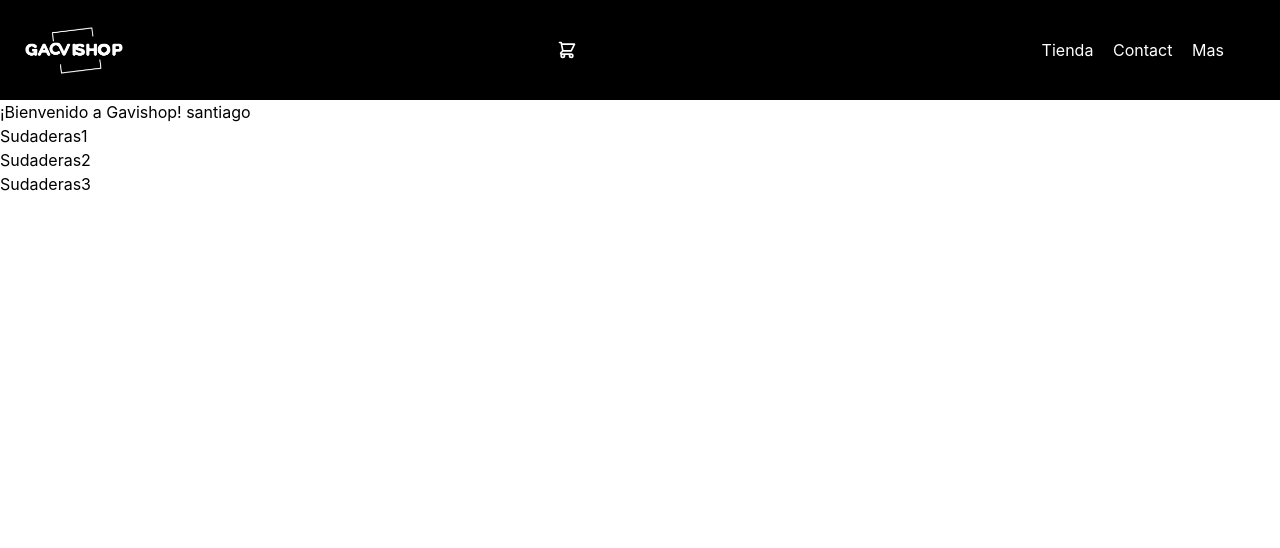
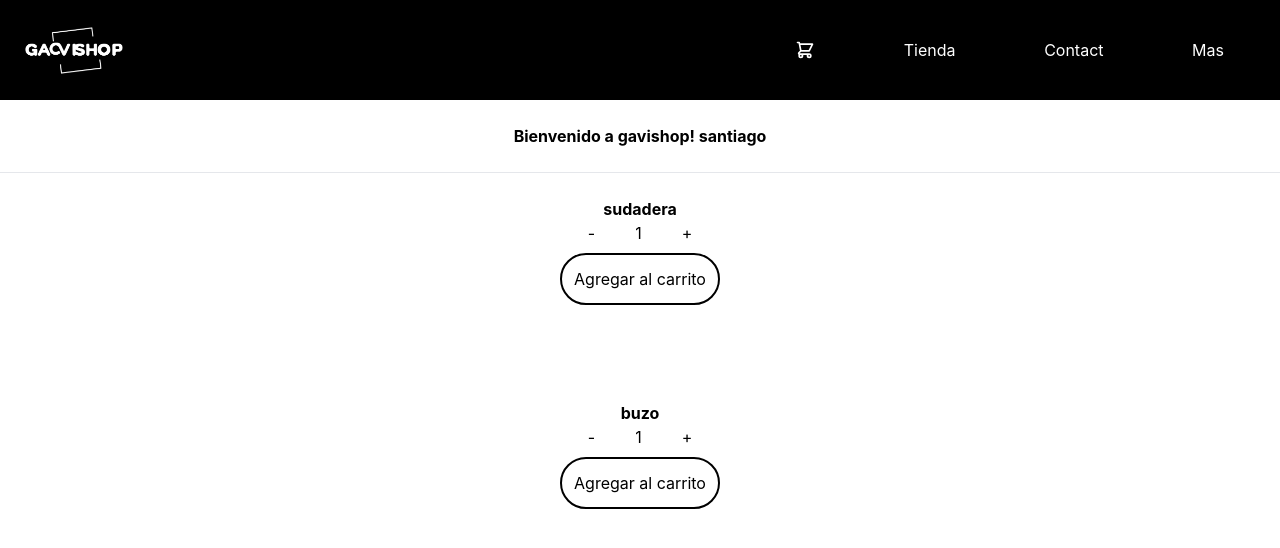
Before and after one commit to joselantifeka/ProyectoReactJS, a React (Create React App) app: page / in a window 1280 px wide. Shown: the top 548 px of the page. Built offline with nearby package versions, Linux system fonts and the light colour scheme.

Commit message:
Se creo el ItemCount.jsx

```diff
--- a/src/App.js
+++ b/src/App.js
@@ -1,13 +1,13 @@
+import Body from './components/Body';
 import NavBar from './components/NavBar';
-import ItemListContainer from './components/ItemListContainer';
 
 function App() {
   return (
     <div className="App">
       <header className="App-header">
         <NavBar />
-        <ItemListContainer greeting='santiago' />
       </header>
+      <Body></Body>
     </div>
   );
 }
--- a/src/components/Body.jsx
+++ b/src/components/Body.jsx
@@ -1,7 +1,15 @@
+import ItemCount from "./ItemCount";
+import ItemListContainer from "./ItemListContainer";
+
 function Body(){
     return(
         <body>
-
+            <ItemListContainer greeting='santiago' />
+            <hr></hr>
+            <ItemCount name='sudadera' stock={5} initial={1} />
+            <ItemCount name='buzo' stock={10} initial={1} />
         </body>
     )
 }
+
+export default Body;
--- a/src/components/CartWidget.jsx
+++ b/src/components/CartWidget.jsx
@@ -1,11 +1,7 @@
 import { ShoppingCartIcon } from '@heroicons/react/outline'
 
 function CartWidget(){
-    return(
-    <div>
-       <ShoppingCartIcon className="h-5 w-5 text-white-500"/>
-    </div>
-    )
+    return(<ShoppingCartIcon className="h-5 w-5 text-white-500"/>)
 }
 
 export default CartWidget;
--- /dev/null
+++ b/src/components/ItemCount.jsx
@@ -0,0 +1,31 @@
+import React, {useState} from "react";
+import { PlusIcon } from '@heroicons/react/outline'
+
+function ItemCount({name, stock, initial}) {
+    const [count, setCount] = useState(initial);
+    function handleAdd(){
+        (count < stock ) && setCount(count + 1);
+    }
+    function handleSubstract(){
+        (count > 1) && setCount(count - 1);
+    }
+    return (
+    <div className="container mx-auto px-5 py-6">
+      <div className="flex flex-col text-center mb-12 w-full">
+        <h1 className="font-bold tittle-font mb">{name}</h1>
+        <div>
+          <div>
+            <button onClick={handleSubstract}>-</button>
+            <span className="mx-10">{count}</span>
+            <button onClick={handleAdd}>+</button>
+          </div>
+          <div>
+            <button className="border-solid border-2 border-black p-3 mt-2 rounded-full">Agregar al carrito</button>
+          </div>
+        </div>
+      </div>
+    </div>
+  );
+}
+
+export default ItemCount;
--- a/src/components/ItemListContainer.jsx
+++ b/src/components/ItemListContainer.jsx
@@ -1,13 +1,11 @@
-
-function ItemListContainer({greeting}){
-    return(
-        <div>
-        <p>¡Bienvenido a Gavishop! {greeting}</p>
-        <div>Sudaderas1</div>
-        <div>Sudaderas2</div>
-        <div>Sudaderas3</div>
+function ItemListContainer({ greeting }) {
+  return (
+    <div className="container mx-auto px-5 py-6 text-center">
+        <h1 className="font-bold tittle-font mb">
+          Bienvenido a gavishop! {greeting}
+        </h1>
     </div>
-    )
+  );
 }
 
 export default ItemListContainer;
--- a/src/components/NavBar.jsx
+++ b/src/components/NavBar.jsx
@@ -1,34 +1,44 @@
-import logo from '../logo.png';
-import CartWidget from './CartWidget';
+import logo from "../logo.png";
+import CartWidget from "./CartWidget";
 
-function NavBar(){
-    return(
+function NavBar() {
+  return (
     <nav className="flex justify-between px-6 py-4 bg-black text-white items-center">
       <picture className="3/5">
-                <img src={logo} alt="GaviShop" width="100px"/>
+        <img src={logo} alt="GaviShop" width="100px" />
       </picture>
-            <CartWidget className="basis-1/5" />
-            <ul className="flex basis-1/5 justify-between px-8 items-center">
+      <ul className="flex basis-2/5 justify-between px-8 items-center">
+        <CartWidget className="" />
         <li className="">
-                    <a href="" className="">Tienda</a>
+          <a href="" className="">
+            Tienda
+          </a>
         </li>
         <li className="">
-                    <a href="" className="">Contact</a>
+          <a href="" className="">
+            Contact
+          </a>
         </li>
         <li className="group relative ">
-                    <a href="" className="">Mas</a>
+          <a href="" className="">
+            Mas
+          </a>
           <ul className="absolute bg-black group-hover:block py-4 transition ease-in-out opacity-0 group-hover:opacity-100 delay-150 rounded-md ">
             <li className="py-2">
-                            <a href="" className="">Buzos</a>
+              <a href="" className="">
+                Buzos
+              </a>
             </li>
             <li className="py-2">
-                            <a href="" className="">Sudaderas</a>
+              <a href="" className="">
+                Sudaderas
+              </a>
             </li>
           </ul>
         </li>
       </ul>
     </nav>
-    )
+  );
 }
 
 export default NavBar;
```
Lines whose indentation alone changed are shown as unchanged.
